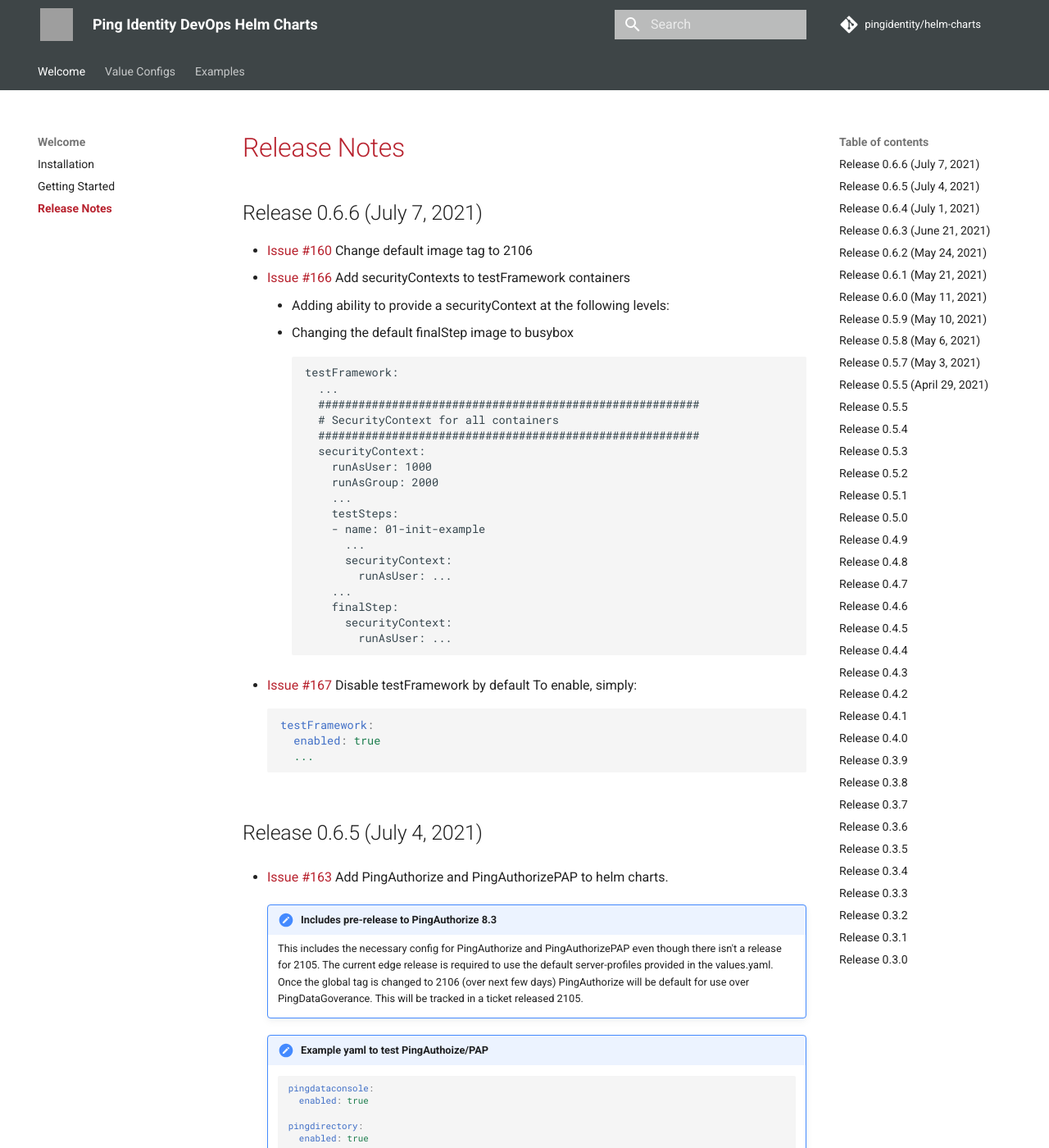
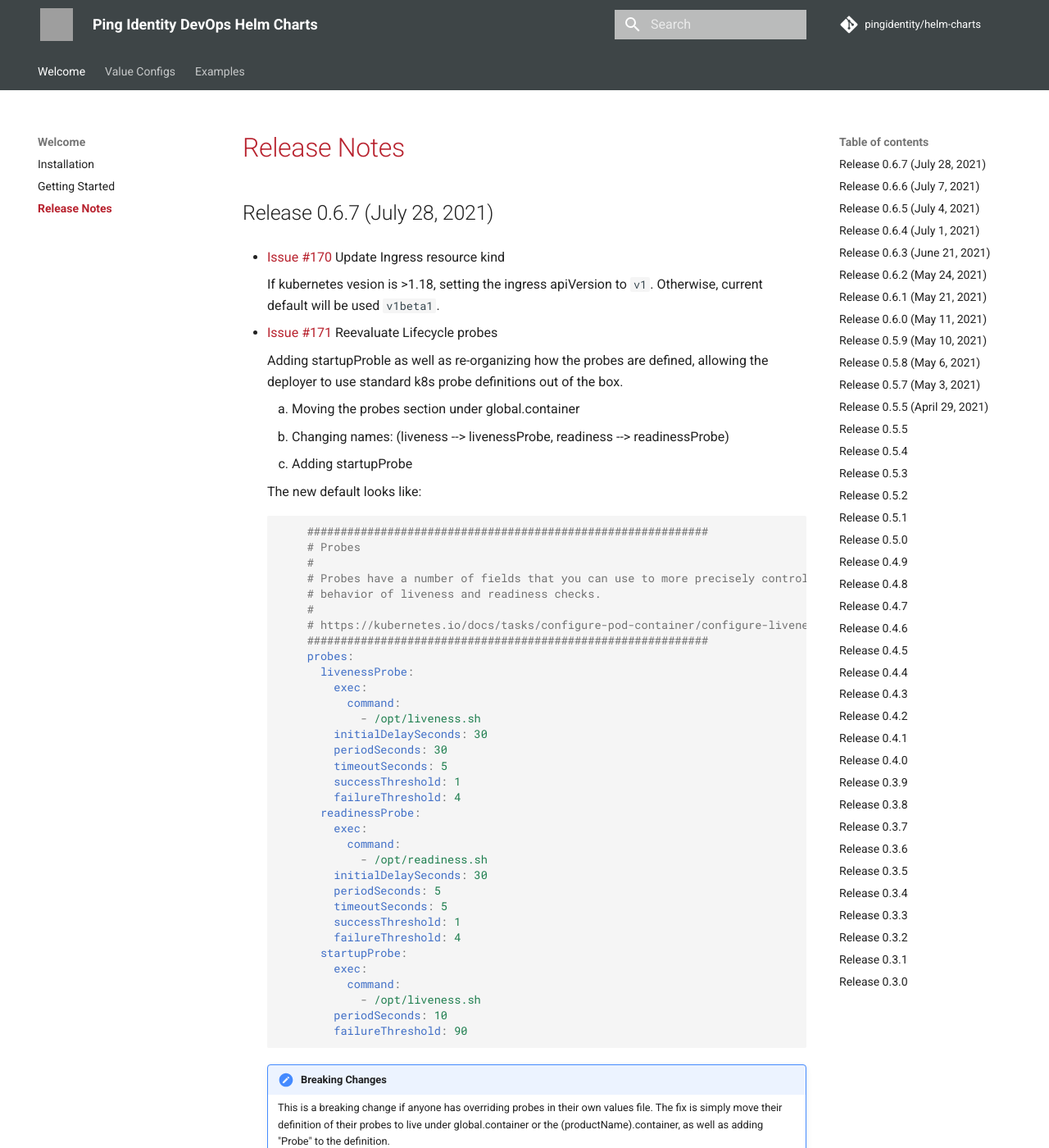
Before and after one commit to pingidentity/helm-charts, an MkDocs documentation site: the page built from docs/release-notes.md, in a window 1280 px wide and 1400 px high. Shown: the whole window at 82% size. Built offline with MkDocs 1.6.1 and Material for MkDocs 9.7.7, drawn with Linux system fonts in a browser that asks for light colours; comment, search, counter and statistics services are not loaded; grey boxes are pictures that could not be loaded.

Commit message:
Closes #170 and #171.  Updated release notes and chart definition

````diff
--- a/docs/release-notes.md
+++ b/docs/release-notes.md
@@ -1,4 +1,60 @@
 # Release Notes
+
+## Release 0.6.7 (July 28, 2021)
+
+* [Issue #170](https://github.com/pingidentity/helm-charts/issues/170) Update Ingress resource kind
+
+    If kubernetes vesion is >1.18, setting the ingress apiVersion to `v1`.  Otherwise, current
+    default will be used `v1beta1`.
+
+* [Issue #171](https://github.com/pingidentity/helm-charts/issues/171) Reevaluate Lifecycle probes
+
+    Adding startupProble as well as re-organizing how the probes are defined, allowing the deployer to use standard k8s probe definitions out of the box.
+
+    1. Moving the probes section under global.container
+    2. Changing names: (liveness --> livenessProbe, readiness --> readinessProbe)
+    3. Adding startupProbe
+
+    The new default looks like:
+
+    ```yaml
+        ############################################################
+        # Probes
+        #
+        # Probes have a number of fields that you can use to more precisely control the
+        # behavior of liveness and readiness checks.
+        #
+        # https://kubernetes.io/docs/tasks/configure-pod-container/configure-liveness-readiness-startup-probes/
+        ############################################################
+        probes:
+          livenessProbe:
+            exec:
+              command:
+                - /opt/liveness.sh
+            initialDelaySeconds: 30
+            periodSeconds: 30
+            timeoutSeconds: 5
+            successThreshold: 1
+            failureThreshold: 4
+          readinessProbe:
+            exec:
+              command:
+                - /opt/readiness.sh
+            initialDelaySeconds: 30
+            periodSeconds: 5
+            timeoutSeconds: 5
+            successThreshold: 1
+            failureThreshold: 4
+          startupProbe:
+            exec:
+              command:
+                - /opt/liveness.sh
+            periodSeconds: 10
+            failureThreshold: 90
+    ```
+
+    !!! note "Breaking Changes"
+        This is a breaking change if anyone has overriding probes in their own values file.  The fix is simply move their definition of their probes to live under global.container or the (productName).container, as well as adding "Probe" to the definition.
 
 ## Release 0.6.6 (July 7, 2021)
 
````
Also changed, not shown: 1 other file.
